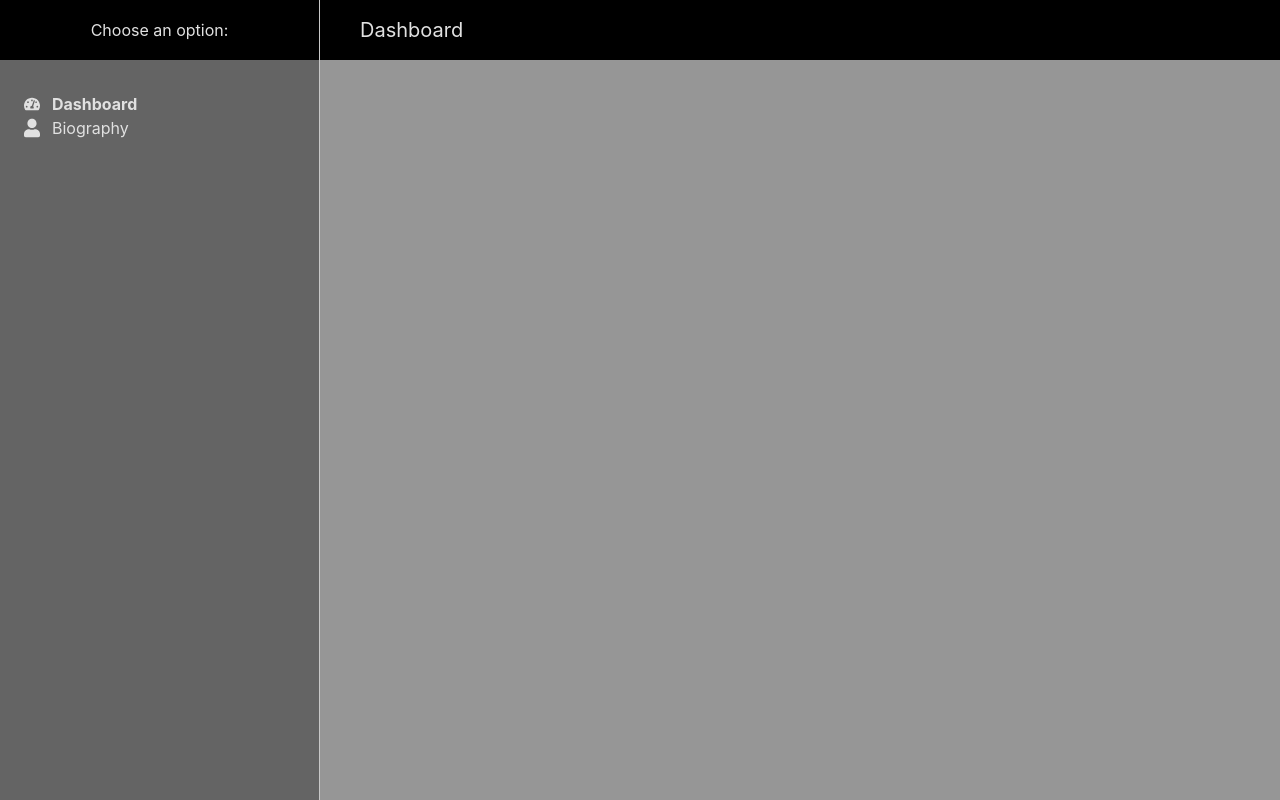
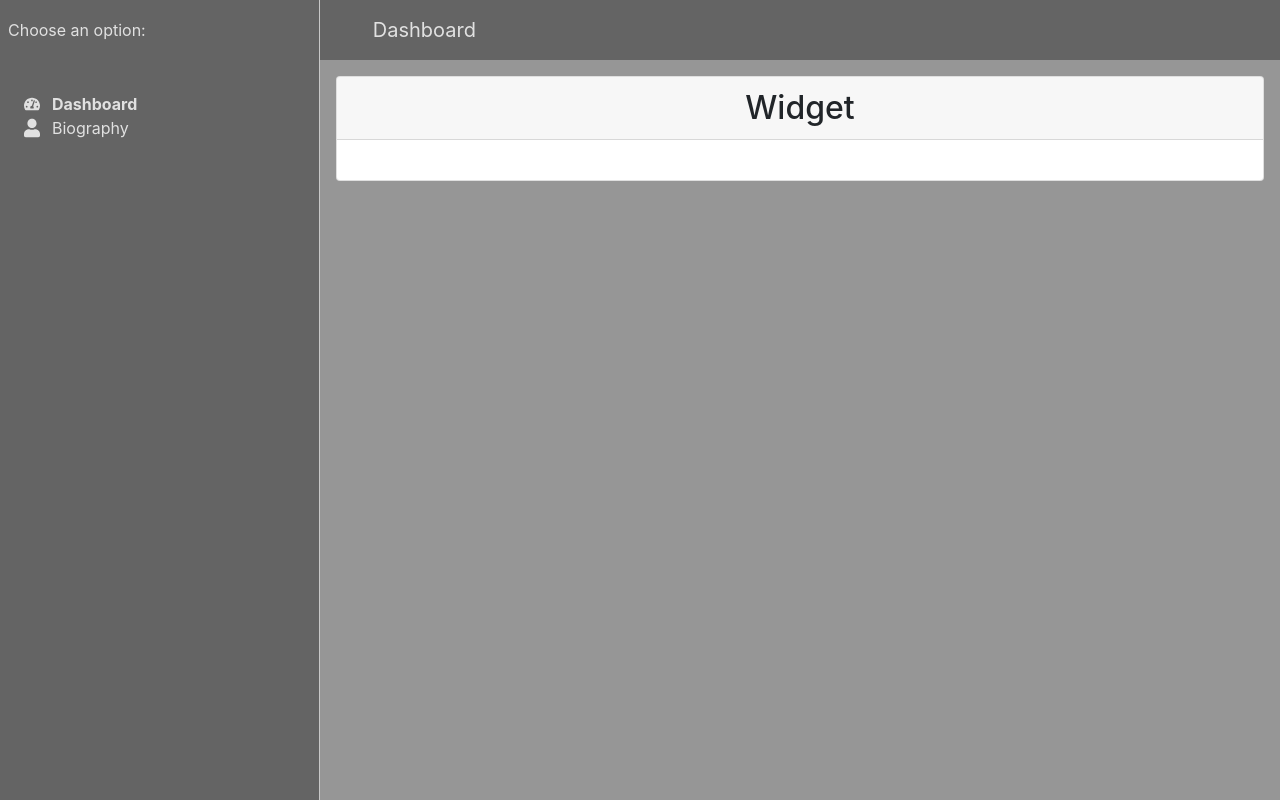
Before and after one commit to RudolfBenadie/Portfolio, a React (Create React App) app: page /terminal/dashboard in a window 1280 px wide. Built offline with nearby package versions, Linux system fonts and the light colour scheme.

Commit message:
Add widget, update styles

```diff
--- a/src/assets/scss/_base.scss
+++ b/src/assets/scss/_base.scss
@@ -8,5 +8,13 @@
     width: 100%;
     height: 100%;
     padding-top: $large-navbar-height;
+
+    .view{
+      padding: 1em;
+    }
   }
 }
+
+.main-panel{
+  overflow: hidden;
+}
--- a/src/assets/scss/_navbar.scss
+++ b/src/assets/scss/_navbar.scss
@@ -9,7 +9,7 @@
   top: 0;
   right: 0;
   height: $large-navbar-height;
-  background-color: black;
+  background-color: $darkbackgroundcolor;
   color: $light-color;
 
   .container-fluid {
@@ -21,7 +21,7 @@
     }
 
     .content {
-      width: $content-width;
+      width: $content-width - 1;
       text-align: justify;
 
       .navbar-brand {
--- a/src/assets/scss/_sidebar.scss
+++ b/src/assets/scss/_sidebar.scss
@@ -9,17 +9,19 @@
   border-right: 1px solid $light-border;
   background-color: $darkbackgroundcolor;
   color: $light-color;
+  z-index: 1;
 
   .header {
     height: $large-navbar-height;
     vertical-align: middle;
-    align-items: center;
+    align-items: justify;
     display: flex;
-    background-color: black;
+    background-color: $darkbackgroundcolor;
     color: $light-color;
+    // border-bottom: 1px solid $dark-border;
 
     p {
-      margin: 0 auto;
+      margin: auto 0 auto 0.5em;
     }
   }
 
--- a/src/layout/SideBar.js
+++ b/src/layout/SideBar.js
@@ -38,7 +38,6 @@ const SideBar = (props) => {
           })}
         </Nav>
       </div>
-
     </div>
   )
 }
--- a/src/views/dashboard.js
+++ b/src/views/dashboard.js
@@ -1,8 +1,17 @@
 import React from "react";
+import { Col, Row } from "reactstrap";
+import WidgetOne from "../widgets/widget";
 
 const Dashboard = (props) => {
   return (
     <div id="dashboard" className="content" >
+      <div className="view">
+        <Row>
+          <Col md="12" lg="12">
+            <WidgetOne />
+          </Col>
+        </Row>
+      </div>
     </div>
   )
 }
--- /dev/null
+++ b/src/widgets/widget.js
@@ -0,0 +1,34 @@
+import React from "react";
+import {
+  Card,
+  CardBody,
+  CardHeader,
+  Container
+} from "reactstrap";
+
+const WidgetOne = (props) => {
+  return (
+    <Card className="widget granite smaller-font">
+      <CardHeader>
+        <Container fluid>
+          <h2>Widget</h2>
+        </Container>
+      </CardHeader>
+      <CardBody className="no-padding" >
+        {/* <ResponsiveContainer width={470} height="100%">
+          <BarChart data={practiceMonthlyRevenueStats}>
+            <CartesianGrid strokeDasharray="3 3" />
+            <XAxis dataKey="name" />
+            <YAxis />
+            <Tooltip />
+            <Legend />
+            <Bar dataKey={`${previousYear}`} className="series1" />
+            <Bar dataKey={`${currentYear}`} className="series2" />
+          </BarChart>
+        </ResponsiveContainer> */}
+      </CardBody>
+    </Card>
+  )
+}
+
+export default WidgetOne;
```
